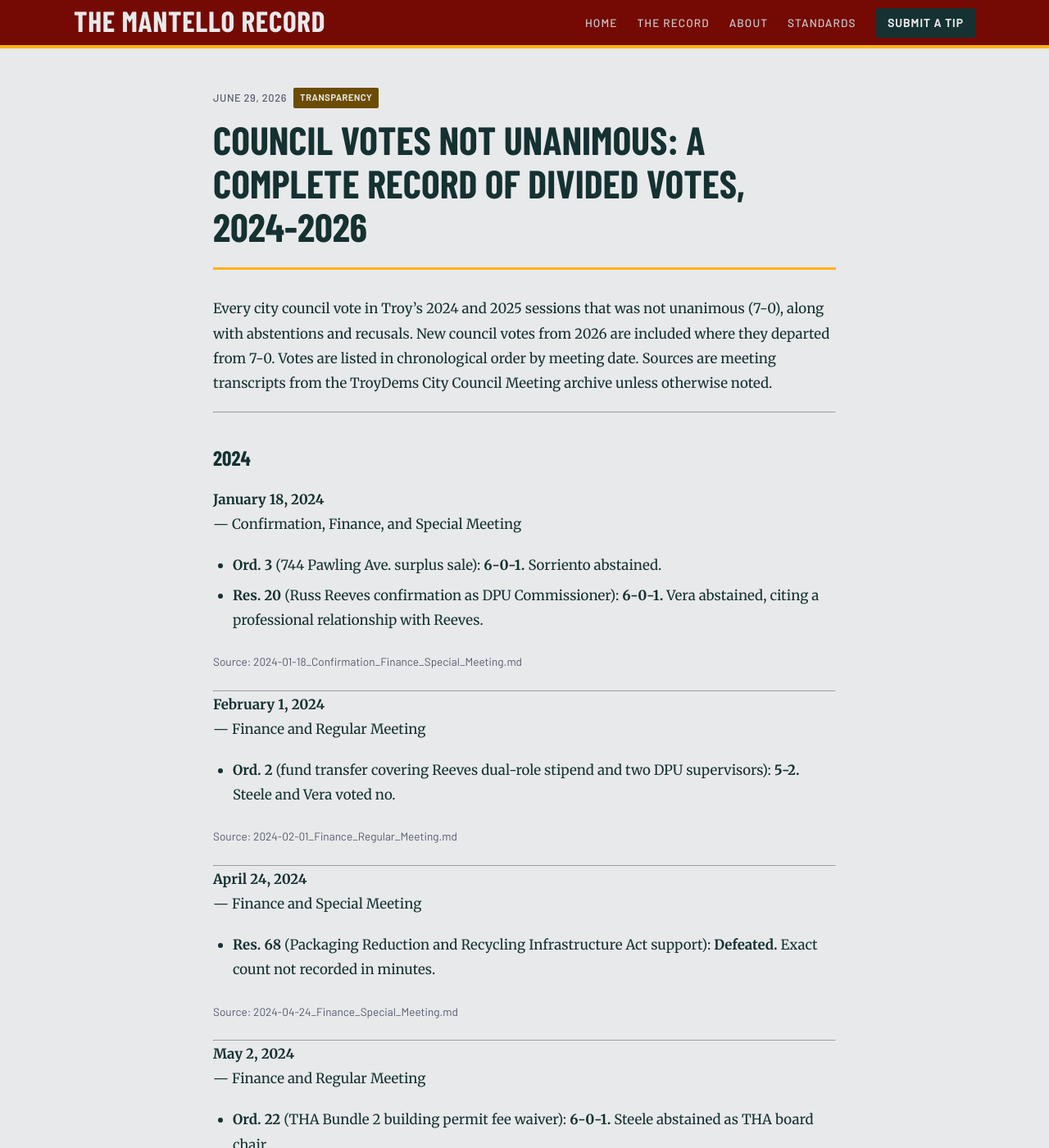
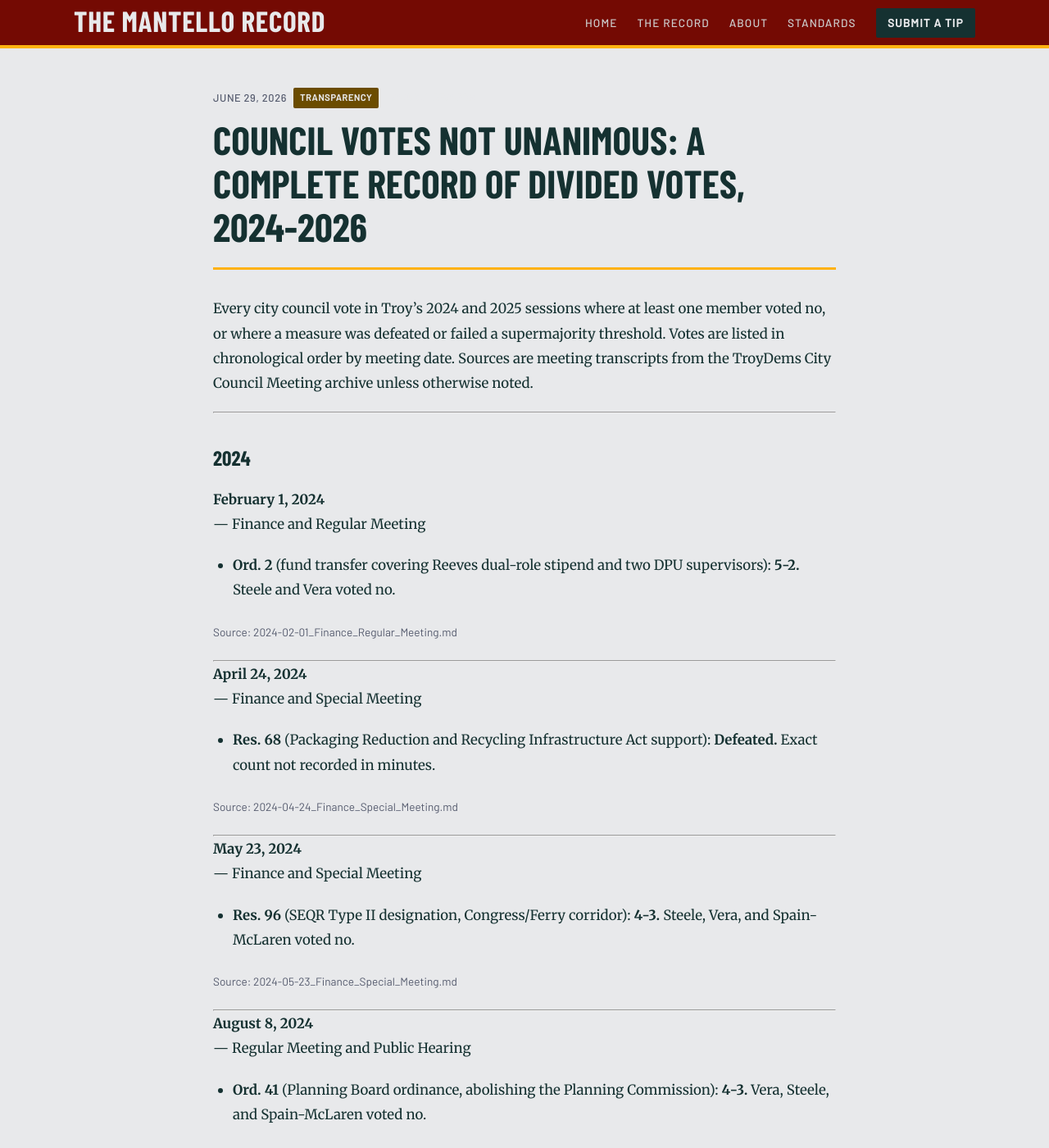
Before and after one commit to MdevitSEC/the-mantello-record, a Jekyll site: the page built from _posts/2026-06-29-council-votes-not-unanimous.md, in a window 1280 px wide and 1400 px high. Shown: the whole window at 82% size. Built offline with Jekyll 4.4.1, drawn with Linux system fonts in a browser that asks for light colours; some web fonts are replaced; some of the changed text lies outside the part shown.

Commit message:
Remove abstention-only entries from divided votes record
Keep only votes with at least one no vote, or measures that were defeated or failed a supermajority threshold.

Co-Authored-By: Claude Sonnet 4.6 <noreply@anthropic.com>

```diff
--- a/_posts/2026-06-29-council-votes-not-unanimous.md
+++ b/_posts/2026-06-29-council-votes-not-unanimous.md
@@ -5,20 +5,11 @@ date: 2026-06-29
 categories: ["Transparency", "Council Records"]
 ---
 
-Every city council vote in Troy's 2024 and 2025 sessions that was not unanimous (7-0), along with abstentions and recusals. New council votes from 2026 are included where they departed from 7-0. Votes are listed in chronological order by meeting date. Sources are meeting transcripts from the TroyDems City Council Meeting archive unless otherwise noted.
+Every city council vote in Troy's 2024 and 2025 sessions where at least one member voted no, or where a measure was defeated or failed a supermajority threshold. Votes are listed in chronological order by meeting date. Sources are meeting transcripts from the TroyDems City Council Meeting archive unless otherwise noted.
 
 ---
 
 ## 2024
-
-**January 18, 2024** — Confirmation, Finance, and Special Meeting
-
-- **Ord. 3** (744 Pawling Ave. surplus sale): **6-0-1.** Sorriento abstained.
-- **Res. 20** (Russ Reeves confirmation as DPU Commissioner): **6-0-1.** Vera abstained, citing a professional relationship with Reeves.
-
-*Source: 2024-01-18_Confirmation_Finance_Special_Meeting.md*
-
----
 
 **February 1, 2024** — Finance and Regular Meeting
 
@@ -36,39 +27,17 @@ Every city council vote in Troy's 2024 and 2025 sessions that was not unanimous
 
 ---
 
-**May 2, 2024** — Finance and Regular Meeting
-
-- **Ord. 22** (THA Bundle 2 building permit fee waiver): **6-0-1.** Steele abstained as THA board chair.
-- **Res. 66** (Restore NY grant, Penrose project): **6-0-1.** Steele abstained.
-- **Res. 88** (THA Bundle 2 PILOT agreement): **6-0-1.** Steele abstained.
-
-*Source: 2024-05-02_Finance_Regular_Meeting.md*
-
----
-
 **May 23, 2024** — Finance and Special Meeting
 
-- **Res. 95** (IDA/Lansingburgh Building Assessment contract): **5-0-2.** Steele and Brosnan abstained as IDA members.
 - **Res. 96** (SEQR Type II designation, Congress/Ferry corridor): **4-3.** Steele, Vera, and Spain-McLaren voted no.
-- **Ord. 22** (THA Bundle 2 permit fee waiver, Special Meeting stage): **6-0-1.** Steele abstained.
-- **Res. 88** (THA Bundle 2 PILOT, Special Meeting stage): **5-0-2.** Steele and Brosnan abstained.
 
 *Source: 2024-05-23_Finance_Special_Meeting.md*
-
----
-
-**June 6, 2024** — Public Utilities, Finance, and Regular Meeting
-
-- **Res. 95** (IDA/Lansingburgh Building Assessment contract): **4-0-2.** Steele and Brosnan abstained as IDA members.
-
-*Source: 2024-06-06_Public_Utilities_Finance_Regular_Meeting.md*
 
 ---
 
 **August 8, 2024** — Regular Meeting and Public Hearing
 
 - **Ord. 41** (Planning Board ordinance, abolishing the Planning Commission): **4-3.** Vera, Steele, and Spain-McLaren voted no.
-- **Res. 124** (Planning Board training requirements): **6-0-1.** Vera abstained, citing a family member serving on the board.
 
 *Source: 2024-08-08_Regular_PH_Meeting.md*
 
@@ -100,7 +69,6 @@ Every city council vote in Troy's 2024 and 2025 sessions that was not unanimous
 
 **December 5, 2024** — Finance and Regular Meeting
 
-- **Res. 158** (Restore NY Communities Initiative grant): **6-0-1.** Steele abstained as Housing Authority chair.
 - **Res. 159** (Knickerbacker Ice Arena lease with Troy Albany Youth Hockey Association):
   - Tabling motion: **Failed 3-4.** Vera, Spain-McLaren, and Steele moved to table; Casey, Sorriento, Keal, and Brosnan voted against tabling.
   - Final vote: **4-3.** Vera, Spain-McLaren, and Steele voted no.
@@ -134,7 +102,6 @@ Every city council vote in Troy's 2024 and 2025 sessions that was not unanimous
 **April 3, 2025** — Finance and Regular Meeting
 
 - **Ord. 17** (Capital Projects Fund, Congress and Ferry Street): **4-3.** Steele, Spain-McLaren, and Vera voted no.
-- **Res. 31** (Taylor 2 PILOT agreement): Amendment passed **4-2-1**; final vote **6-0-1.** Steele abstained on legal counsel's advice.
 - **Res. 32** (Command Officers Association MOA; 3% retro for 2023, 4% retro for 2024): **6-1.** Vera voted no.
 
 *Source: 2025-04-03_Finance_Regular_Meeting.md*
@@ -143,14 +110,8 @@ Every city council vote in Troy's 2024 and 2025 sessions that was not unanimous
 
 **June 16, 2025** — Finance, Public Hearing, and Special Meeting
 
-- **Ord. 28** (budget amendment for fire overtime and four new firefighter positions): **6-0-1.** Spain-McLaren abstained.
 - **Res. 59** (Medicare, Medicaid, and Social Security support resolution): **Failed 3-4.** Vera, Spain-McLaren, and Steele voted yes; Keal, Brosnan, Sorriento, and Casey voted no.
-- **Res. 62** ($350K ambulance bond): **6-0-1.** Spain-McLaren abstained, citing her son as a fire department candidate.
-- **Res. 64** ($1.9M fire rescue vehicle bond): **Failed 4-0-3.** Steele, Spain-McLaren, and Vera abstained. Bond resolutions require 5 affirmative votes; this fell short.
-- **Res. 66** ($600K fire fighting apparatus bond): **6-0-1.** Spain-McLaren abstained.
-- **Res. 68** ($650K fire station building improvements bond): **6-0-1.** Spain-McLaren abstained.
-- **Res. 74** ($12.5M Lansingburgh firehouse bond): **6-0-1.** Spain-McLaren abstained.
-- **Res. 76** ($100K Station 6 improvements bond): **6-0-1.** Spain-McLaren abstained.
+- **Res. 64** ($1.9M fire rescue vehicle bond): **Failed 4-0-3.** Steele, Spain-McLaren, and Vera abstained. Bond resolutions require 5 affirmative votes; the measure fell short.
 
 *Source: 2025-06-16_Finance_PublicHearing_Special_Meeting.md*
 
@@ -178,7 +139,6 @@ Every city council vote in Troy's 2024 and 2025 sessions that was not unanimous
 - **Ord. 46** (LDC Development Agreement for Proctors project): **4-3.** Vera, McLaren, and Spain-McLaren voted no.
 - **Res. 95** (video conferencing public hearing): **4-3** in the Regular Meeting.
 - **Res. 99** (LDC as bond issuer for Proctors): **4-3.**
-- **Res. 101** (CSEA MOA ratification): **6-0-1.** Spain-McLaren recused, citing her husband as a CSEA employee.
 
 *Source: 2025-10-02_Finance_Regular_Meeting.md*
 
@@ -210,26 +170,8 @@ Every city council vote in Troy's 2024 and 2025 sessions that was not unanimous
 
 ---
 
-**December 4, 2025** — Finance and Regular Meeting
-
-- **Res. 117** (Business Improvement District public hearing scheduling): **6-0-1.** Vera abstained as a BID board member.
-
-*Source: 2025-12-04_Finance_Regular_Meeting.md*
-
----
-
-**December 18, 2025** — Public Hearings, Finance, and Special Meeting
-
-- **Local Law 4** (BID plan amendment): **6-0-1.** Vera recused as a BID board member.
-
-*Source: 2025-12-18_Public_Hearings_Finance_Special_Meetings.md*
-
----
-
 **December 30, 2025** — Finance and Special Meetings
 
-- **Res. 120** (Benetech health administration contract, 2026-2028): **5-0-1.** Vera recused; Sorriento absent in the Special Meeting.
-- **Res. 121** (Benetech workers compensation contract, 2026-2028): **5-0-1.** Vera recused; Sorriento absent.
 - **Res. 124** (Frear Park pavilion SEQR negative declaration): **5-2.** Vera and Steele voted no.
 - **Res. 125** ($6M Frear Park pavilion bond): **5-2.** Vera and Steele voted no.
 - **Ord. 86** (capital budget amendment, $5M to $6M for Frear Park): **5-2.** Vera and Steele voted no.
```
